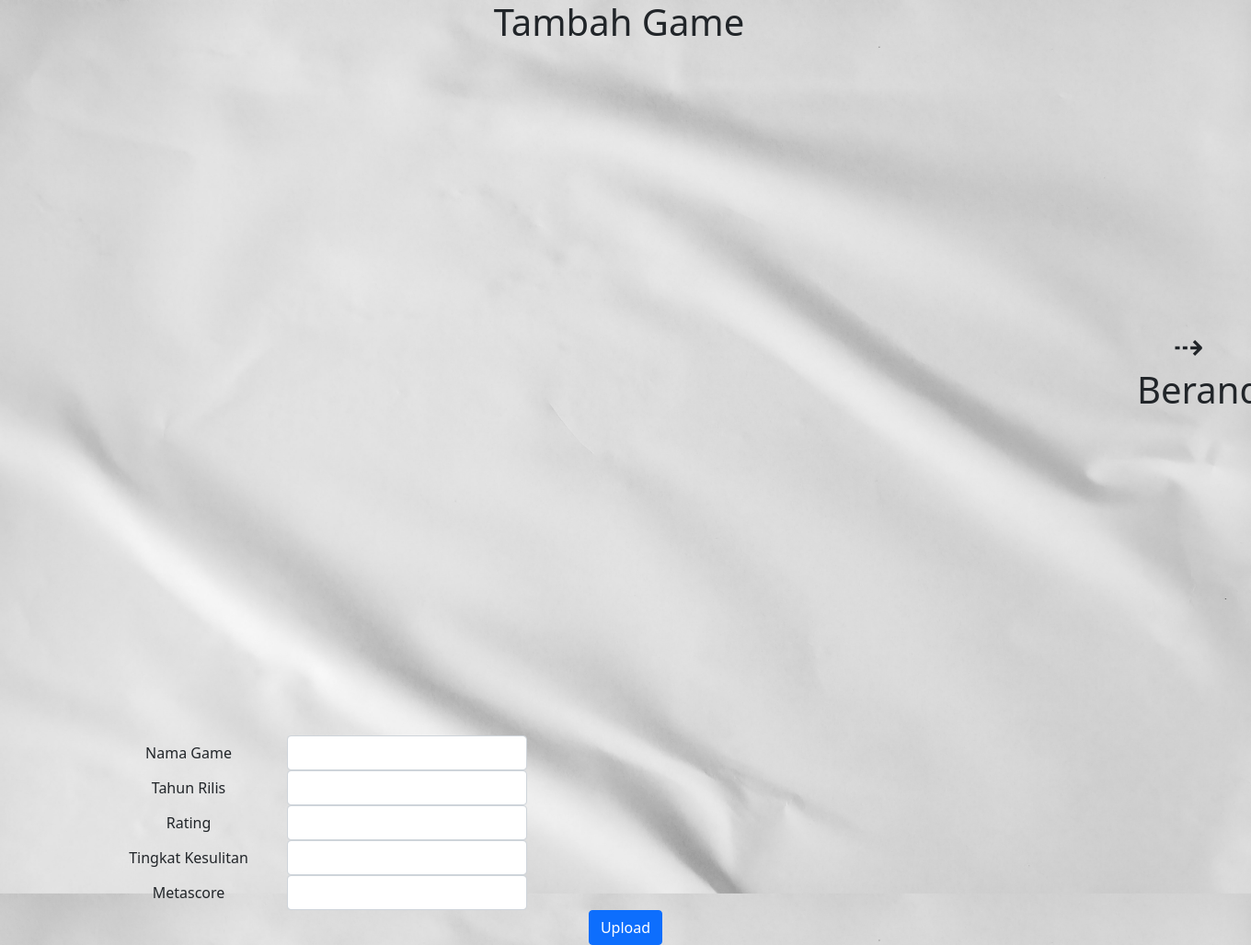
After one commit to aqordeon/SPKWP, a PHP site: page /tambahgame.php in a window 1360 px wide; the page is wider, and only the part inside the window is pictured. The commit adds this page. Shown: that part at 92% size. Run offline with PHP 8.4, Linux system fonts and the light colour scheme; data that the repository does not hold is empty.

Commit message:
tambah file hasilakhir dan tambahgame, pisah hitung vektor dan perangkingan, mengubah variabel  dan  di hitungvektor menjadi session

```diff
--- a/koneksi.php
+++ b/koneksi.php
@@ -6,6 +6,8 @@
 
     $con = mysqli_connect($servername, $username, $password, $database);
 
+    $tabelalternatif = mysqli_query($con, "SELECT * FROM tb_alternatif");
+
     // $ambilparagraf = $con->query("SELECT * FROM paragraph");
     // $cekdbparagraf = $ambilparagraf->fetch_assoc();
 ?>
--- a/listgame.php
+++ b/listgame.php
@@ -24,8 +24,10 @@
     <a href="index.php" class="btn btn-outline-light" style="height: 100vh; width: 10vw; position: absolute; border: none; ">
         <h1 style="width: 90%; margin: 0; position: relative; top: 50%; left: 50%; -ms-transform: translate(-50%, -50%); transform: translate(-50%, -50%);">&#8672 Kembali</h1>
     </a>
-    <div class="container" style="width: 50%;">
+    <div class="container" style="width: 40%;" >
         <h1 class="display-1" style="text-align: center;"><b>List Game</b></h1>
+        <a class="btn btn-primary btn-sm" href="tambahgame.php">Tambah Game</a>
+        <div style="height: 80vh; overflow: auto;">
             <table class="table table-striped" style="margin: auto auto;">
                 <thead class="table-dark">
                     <tr>
@@ -46,6 +48,7 @@
                 </tbody>
             </table>
         </div>
+    </div>
 
 
 
--- /dev/null
+++ b/tambahgame.php
@@ -0,0 +1,115 @@
+<!doctype html>
+<html>
+    <head>
+        <meta charset="UTF-8">
+        <meta name="viewport" content="width=device-width, initial-scale=1.0">
+        <title>Proses Perhitungan Vektor</title>
+        <link rel="stylesheet" href="css/bootstrap.css" type="text/css" />
+
+        <style>
+            body {
+                background-image: url("images/whitepaper.jpg");
+                background-color: #cccccc;
+                background-size: cover;
+                background-attachment: fixed;
+            }
+        </style>
+
+        <?php
+            session_start();
+            include "koneksi.php";
+        ?>
+    </head>
+    <body>
+        <a href="index.php" class="btn btn-outline-dark" style="height: 100vh; width: 10vw; position: relative; border: none; float: right;">
+            <h1 style="margin: 0; position: relative; top: 50%; left: 50%; -ms-transform: translate(-50%, -50%); transform: translate(-50%, -50%);">&#8674; Beranda</h1>
+        </a>
+        <center>
+        <div class="container" style="">
+        <h1>Tambah Game</h1>
+        <form method="post" action="" enctype='multipart/form-data'>
+            <div class="form-group row">
+                <label for="inputnama" class="col-md-2 col-form-label">Nama Game</label>
+                <div class="col-md-3 col-sm-10">
+                    <input type="text" name="namagame" class="form-control" id="namagameid" required maxlength="50" required>
+                </div>
+            </div>
+
+            <div class="form-group row">
+                <label for="inputPassword" class="col-md-2 col-form-label">Tahun Rilis</label>
+                <div class="col-md-3 col-sm-10" id="onlynumber">
+                    <input type="text" name="tahunrilis" class="form-control" id="tahunrilisid" onkeypress="return Angkasaja(event)" required>
+                </div>
+            </div>
+
+            <div class="form-group row">
+                <label for="inputPassword" class="col-md-2 col-form-label">Rating</label>
+                <div class="col-md-3 col-sm-10">
+                    <input type="text" name="rating" class="form-control" id="ratingid" onkeypress="return Angkasaja(event)" required>
+                </div>
+            </div>
+
+            <div class="form-group row">
+                <label for="inputPassword" class="col-md-2 col-form-label">Tingkat Kesulitan</label>
+                <div class="col-md-3 col-sm-10">
+                    <input type="text" name="tingkatkesulitan" class="form-control" id="tingkatkesulitanid" onkeypress="return Angkasaja(event)" required>
+                </div>
+            </div>
+
+            <div class="form-group row">
+                <label for="inputPassword" class="col-md-2 col-form-label">Metascore</label>
+                <div class="col-md-3 col-sm-10">
+                    <input type="text" name="metascore" class="form-control" id="metascoreid" onkeypress="return Angkasaja(event)" required>
+                </div>
+            </div>
+
+            <input type='submit' class="btn btn-primary" value='Upload' name='but_upload'>
+        </form>
+        </center>
+        </div>
+
+
+        <script type="text/javascript">
+            function Angkasaja(e) {
+                if (window.event) // IE
+                {
+                    if ((e.keyCode < 48 || e.keyCode > 57) & e.keyCode != 46 && e.keyCode != 31) {
+                        event.returnValue = false;
+                        return false;
+                    }
+                }
+                else { // Fire Fox
+                    if ((e.which < 48 || e.which > 57) & e.keyCode != 46 && e.keyCode != 31) {
+                        e.preventDefault();
+                        return false;
+                    }
+                }
+            }
+        </script>
+    </body>
+</html>
+
+    <?php
+        if(isset($_POST['but_upload'])){
+            $namagame = $_POST['namagame'];
+            $tahunrilis = $_POST['tahunrilis'];
+            $rating = $_POST['rating'];
+            $tingkatkesulitan = $_POST['tingkatkesulitan'];
+            $metascore = $_POST['metascore'];
+            $alternatif_namagame = mysqli_query($con, "SELECT nama_game FROM tb_alternatif WHERE nama_game='$namagame'");
+            if (mysqli_num_rows($alternatif_namagame) > 0) {
+                echo "<div class='alert alert-danger container'>Game <b>$namagame</b> sudah ada di database.</div>";
+                echo "<meta http-equiv='refresh' content='1;url=tambahgame.php'>";
+            }
+            else{
+                $upload = $con->query("INSERT INTO tb_alternatif(nama_game, tahun_rilis, rating, tingkat_kesulitan, metascore) values('$namagame', '$tahunrilis', '$rating', '$tingkatkesulitan', '$metascore')");
+                if($upload){
+                    echo "<div class='alert alert-info container'><b>$namagame</b> berhasi ditambah ke database.</div>";
+                    echo "<meta http-equiv='refresh' content='1;url=tambahgame.php'>";
+                }else{
+                    echo "<div class='alert alert-danger container'>Query gagal, <b>$namagame</b> belum ditambah!</div>";
+                    echo "<meta http-equiv='refresh' content='1;url=tambahgame.php'>";
+                }
+            }
+        }
+    ?>
```
Also changed, not shown: hasilakhir.php (added, +65 -0 lines), hitung_vektor.php (+42 -77 lines). Lines whose indentation alone changed are shown as unchanged.
